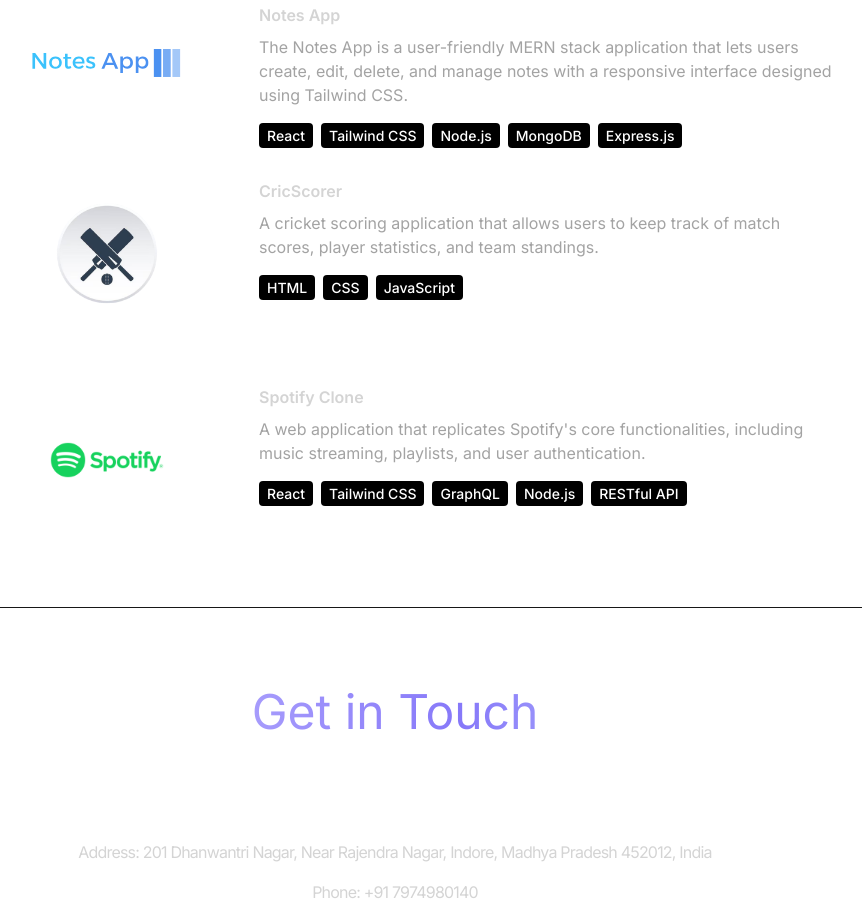
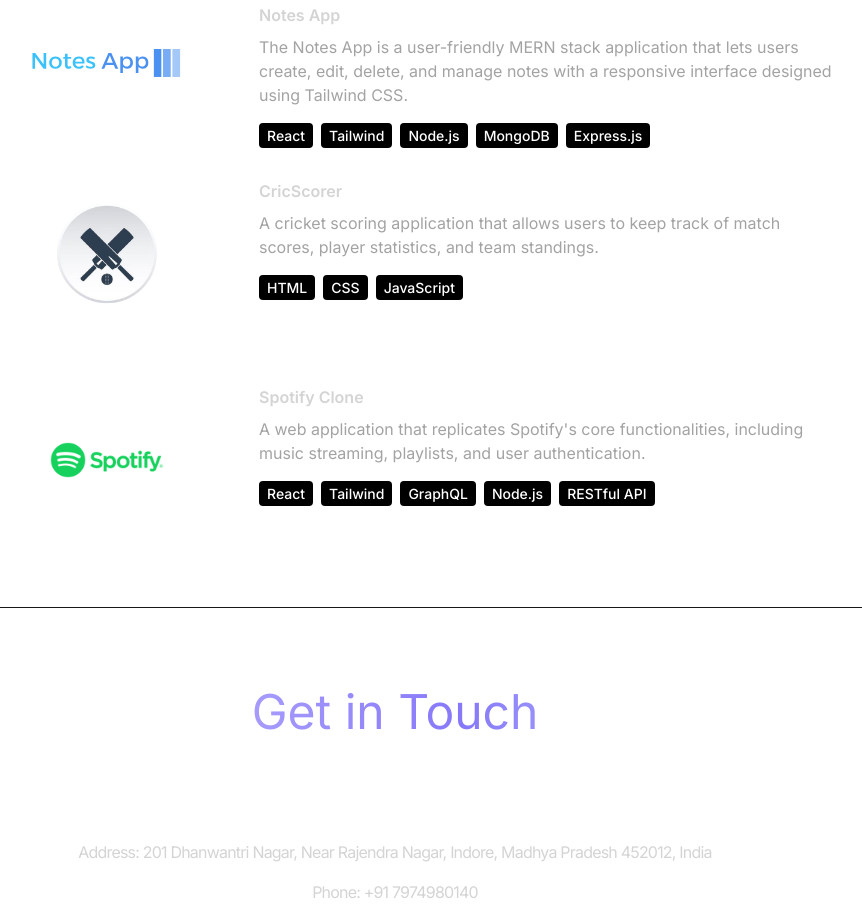
Before and after one commit to harshk49/Harsh-Portfolio, a React (Vite) app: page / in a window 1280 px wide. Shown: the part 2520-3440 px from the top of the page, without its empty margins (245-1107 px from the left). Built offline with nearby package versions, Linux system fonts and the light colour scheme.

Commit message:
Update index.js

```diff
--- a/src/constants/index.js
+++ b/src/constants/index.js
@@ -18,7 +18,7 @@
     image: project2, // Add the appropriate image import
     description:
       "The Notes App is a user-friendly MERN stack application that lets users create, edit, delete, and manage notes with a responsive interface designed using Tailwind CSS.",
-    technologies: ["React", "Tailwind CSS", "Node.js", "MongoDB", "Express.js"],
+    technologies: ["React", "Tailwind", "Node.js", "MongoDB", "Express.js"],
   },
   {
     title: "CricScorer",
@@ -34,7 +34,7 @@
       "A web application that replicates Spotify's core functionalities, including music streaming, playlists, and user authentication.",
     technologies: [
       "React",
-      "Tailwind CSS",
+      "Tailwind",
       "GraphQL",
       "Node.js",
       "RESTful API ",
```
